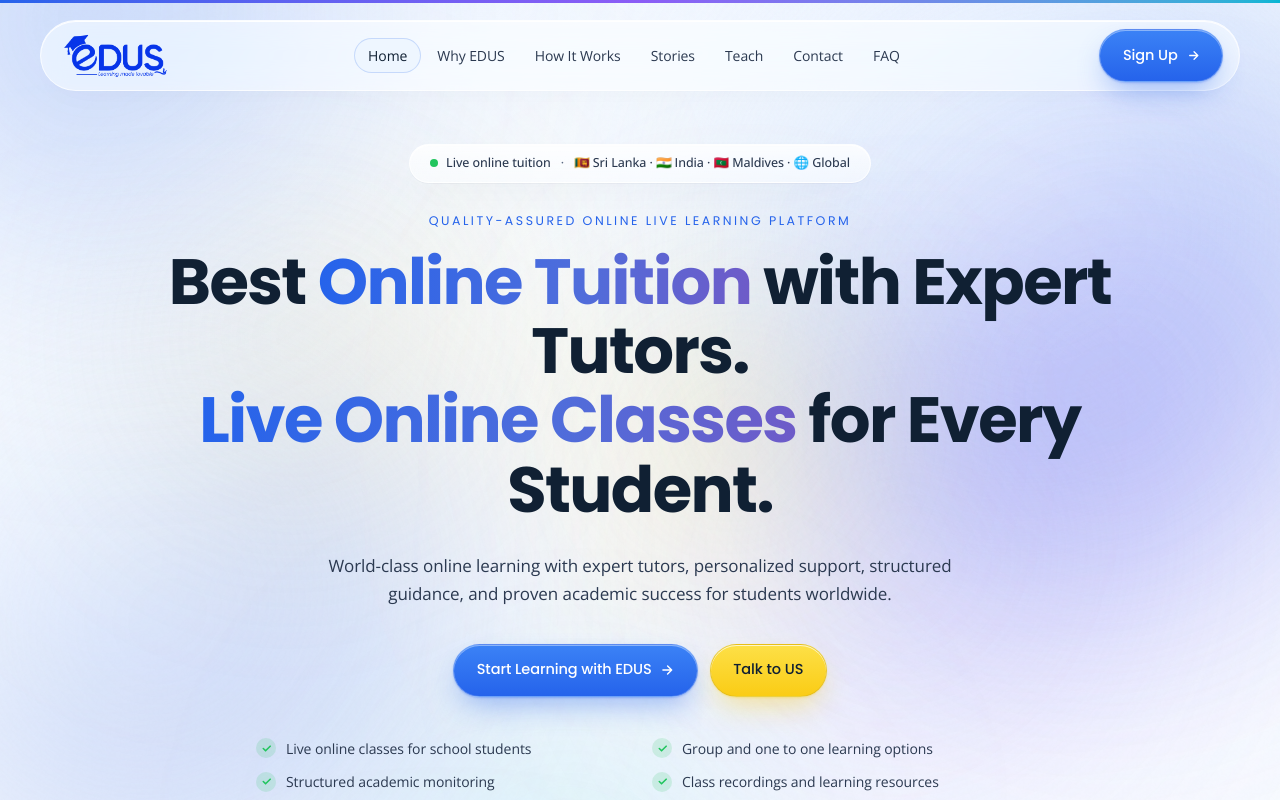
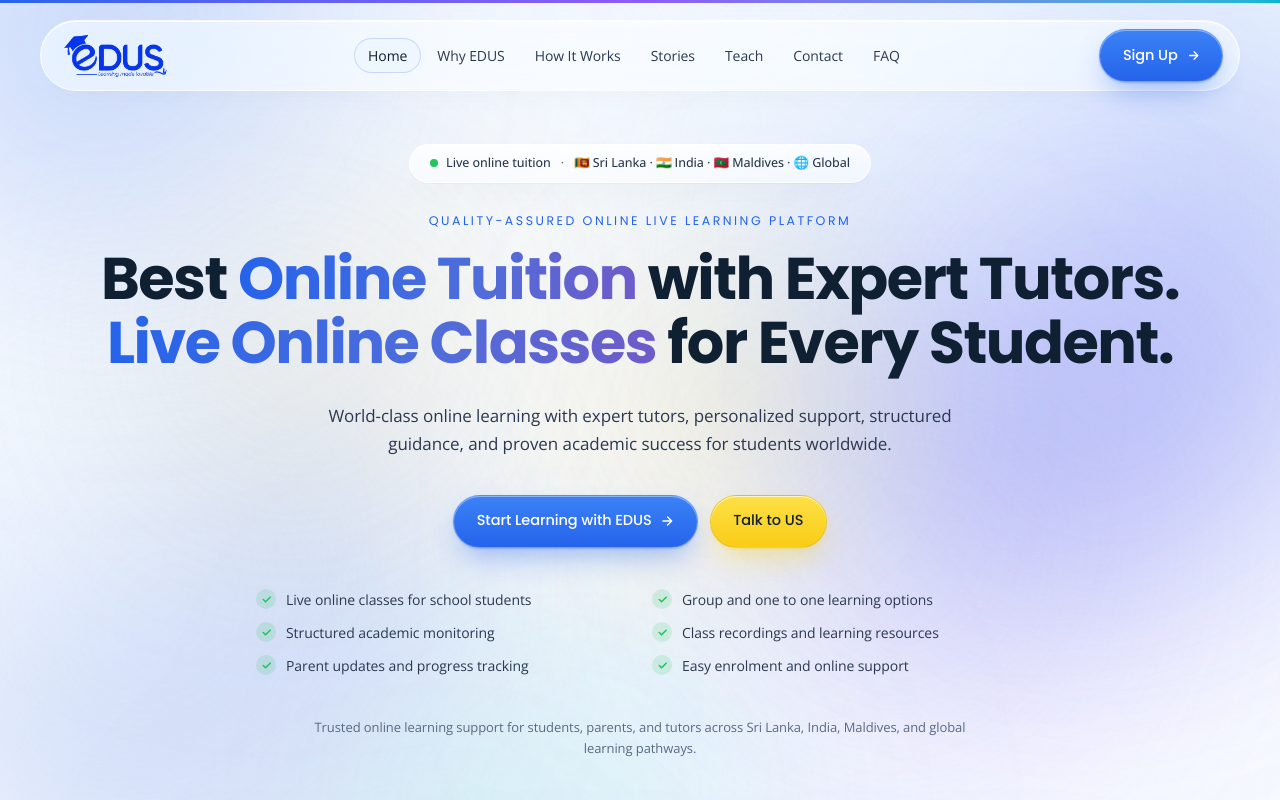
Before and after one commit to edustutor/edusmainwebsite, a Next.js app: page / in a window 1280 px wide. Shown: the top 800 px of the page. Built offline with nearby package versions, Linux system fonts and the light colour scheme.

Commit message:
feat(Hero): adjust hero font size and improve text wrapping for better responsiveness

```diff
--- a/app/globals.css
+++ b/app/globals.css
@@ -46,7 +46,7 @@
   --rule-strong: rgba(16,32,51,0.14);
 
   /* Typography scale */
-  --fs-hero: clamp(34px, 5vw, 68px);
+  --fs-hero: clamp(34px, 4.6vw, 62px);
   --fs-display: clamp(28px, 3.4vw, 48px);
   --fs-h2: clamp(24px, 2.4vw, 36px);
   --fs-h3: clamp(18px, 1.4vw, 22px);
--- a/components/home/Hero.tsx
+++ b/components/home/Hero.tsx
@@ -99,11 +99,15 @@
           Quality-Assured Online Live Learning Platform
         </m.p>
 
-        {/* H1 */}
-        <m.div className="mt-4 text-center max-w-5xl mx-auto" variants={fadeUp}>
+        {/* H1 — 2 lines on tablet+, wraps naturally on mobile */}
+        <m.div className="mt-4 text-center max-w-6xl mx-auto" variants={fadeUp}>
           <h1 className="heading" style={{ fontSize: "var(--fs-hero)" }}>
-            Best <em>Online Tuition</em> with Expert Tutors.<br />
-            <em>Live Online Classes</em> for Every Student.
+            <span className="inline-block sm:whitespace-nowrap">
+              Best <em>Online Tuition</em> with Expert Tutors.
+            </span>{" "}
+            <span className="inline-block sm:whitespace-nowrap">
+              <em>Live Online Classes</em> for Every Student.
+            </span>
           </h1>
         </m.div>
 
```
